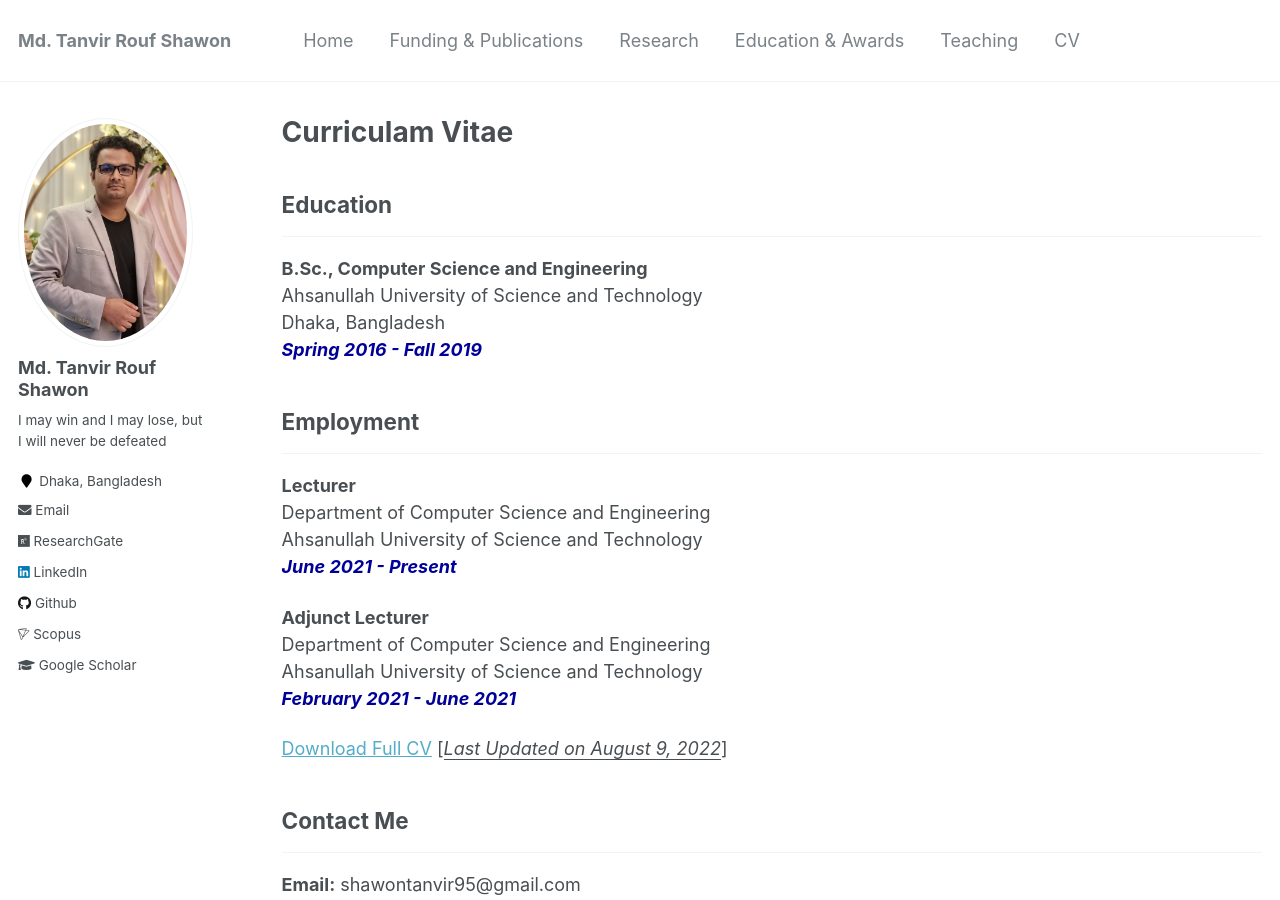
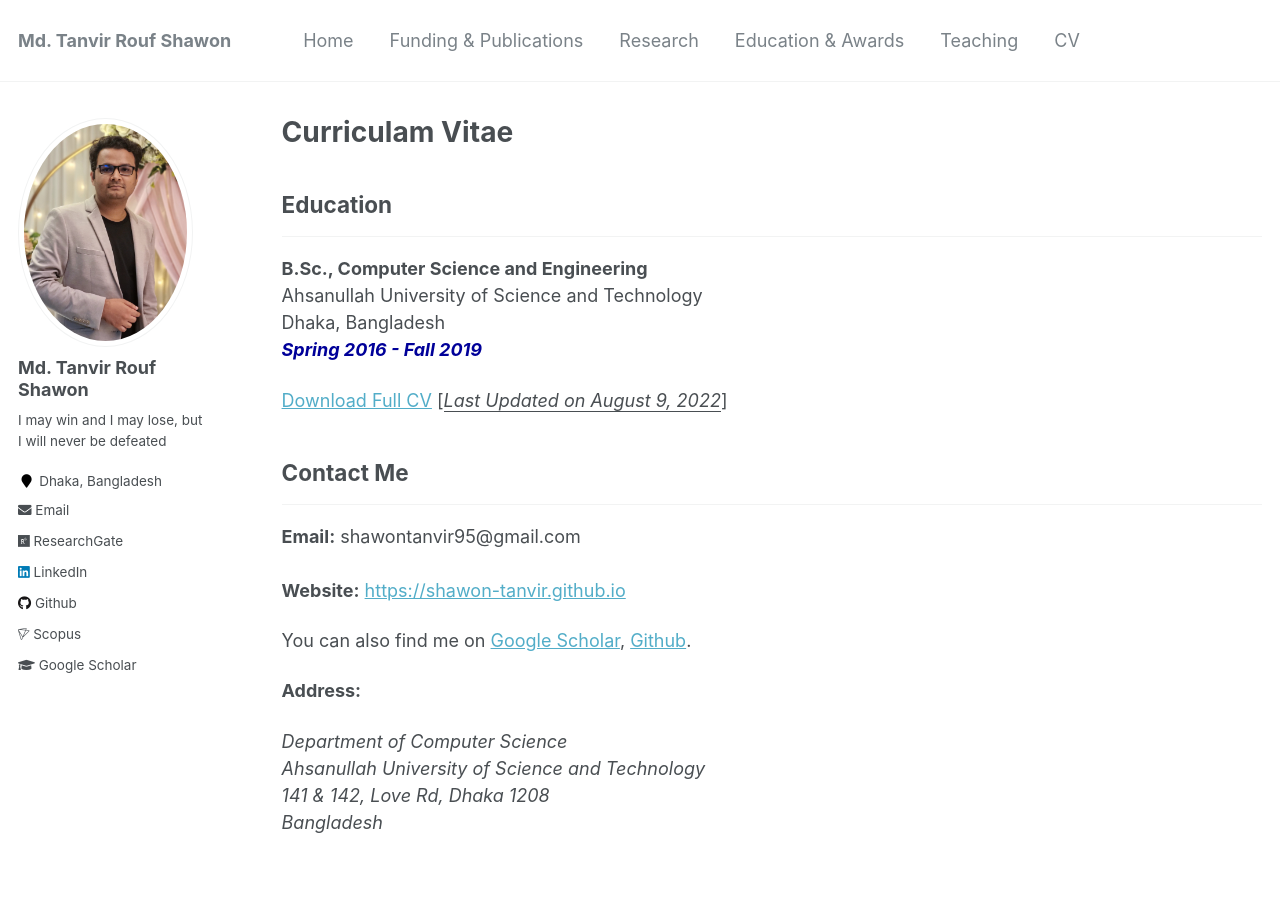
Before and after one commit to shawon-tanvir/shawon-tanvir.github.io, a Jekyll site: the page built from _pages/cv.md, in a window 1280 px wide and 900 px high. Built offline with Jekyll 4.4.1, drawn with Linux system fonts in a browser that asks for light colours.

Commit message:
Update cv.md

```diff
--- a/_pages/cv.md
+++ b/_pages/cv.md
@@ -14,17 +14,6 @@ Ahsanullah University of Science and Technology<br />
 Dhaka, Bangladesh<br />
 <i style='color:#000099;'>**Spring 2016 - Fall 2019**</i>
 
-## Employment
--------------
-<b>Lecturer</b><br />
-Department of Computer Science and Engineering <br/>
-Ahsanullah University of Science and Technology<br />
-<i style='color:#000099;'>**June 2021 - Present**</i><br/>
-
-<b>Adjunct Lecturer</b><br />
-Department of Computer Science and Engineering <br/>
-Ahsanullah University of Science and Technology<br />
-<i style='color:#000099;'>**February 2021 - June 2021**</i>
 
 [Download Full CV]() [<ins>*Last Updated on August 9, 2022*</ins>]
 
```
